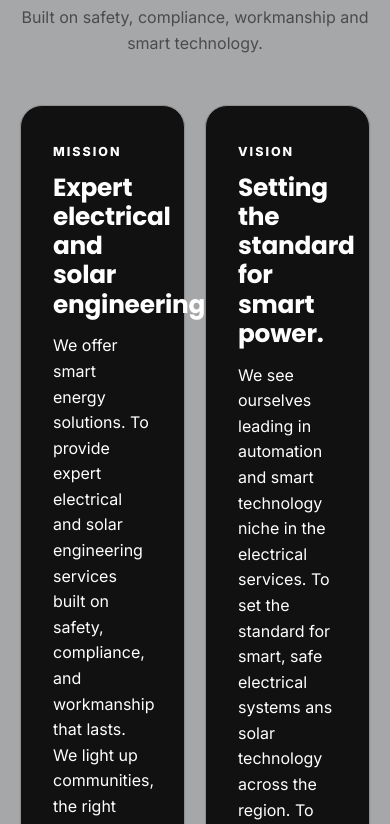
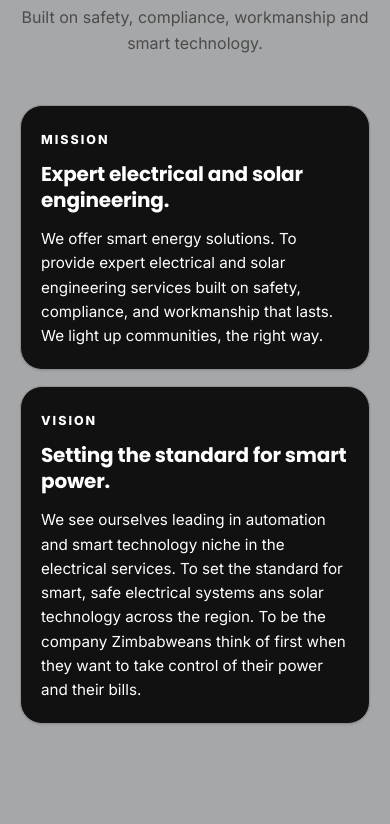
Before and after one commit to nyandorom/matipaenergytest, a plain HTML site: page index.html in a window 390 px wide. Shown: the part 5460-6284 px from the top of the page. Drawn offline with Linux system fonts and the light colour scheme.

Commit message:
Refactor CSS styles for mission section

```diff
--- a/css/style.css
+++ b/css/style.css
@@ -756,23 +756,31 @@ ul { padding-left: 0; list-style: none; margin: 0; }
 .contact-item i { width: 1.1rem; margin-top: .28rem; color: #f2f2f2; text-align: center; flex: 0 0 1.1rem; }
 .contact-item a, .contact-item span { overflow-wrap: anywhere; }
 
-.mission{background:#a6a7a9}
+.mission{
+	background:#a6a7a9
+}
+
 .mission-grid{
 	display:grid;
 	grid-template-columns:repeat(2,minmax(0,1fr));
 	gap:1.25rem
-	}
+}
+
 .mission-card{
 	background:#fff;
 	border:1px solid var(--c-border);
 	border-radius:var(--radius-lg);
 	padding:2rem;
-	box-shadow:var(--shadow-sm)
-	}
+	box-shadow:var(--shadow-sm);
+	min-width:0;
+	box-sizing:border-box
+}
+
 .mission-card.dark{
 	background:#111;
 	color:#fff
-	}
+}
+
 .mission-card span{
 	display:inline-block;
 	font-size:.78rem;
@@ -781,15 +789,61 @@ ul { padding-left: 0; list-style: none; margin: 0; }
 	text-transform:uppercase;
 	color:var(--c-text-mute);
 	margin-bottom:.7rem
-	}
+}
+
 .mission-card.dark span,
 .mission-card.dark h3,
-.mission-card.dark p{color:#fff}
+.mission-card.dark p{
+	color:#fff
+}
+
 .mission-card h3{
 	font-size:1.55rem;
 	margin-bottom:.9rem
+}
+
+.mission-card p{
+	margin:0
+}
+
+
+/* Mobile */
+@media (max-width:768px){
+
+	.mission-grid{
+		grid-template-columns:1fr;
+		gap:1rem
 	}
-.mission-card p{margin:0}
+
+	.mission-card{
+		width:100%;
+		padding:1.5rem;
+	}
+
+	.mission-card h3{
+		font-size:1.35rem;
+		line-height:1.3
+	}
+
+	.mission-card p{
+		font-size:.95rem;
+		line-height:1.6
+	}
+}
+
+
+/* Small mobile phones */
+@media (max-width:480px){
+
+	.mission-card{
+		padding:1.25rem
+	}
+
+	.mission-card h3{
+		font-size:1.25rem
+	}
+}
+
 /* ---------- Mobile navigation reliability fix ---------- */
 @media (max-width: 760px) {
   .site-header,
```
